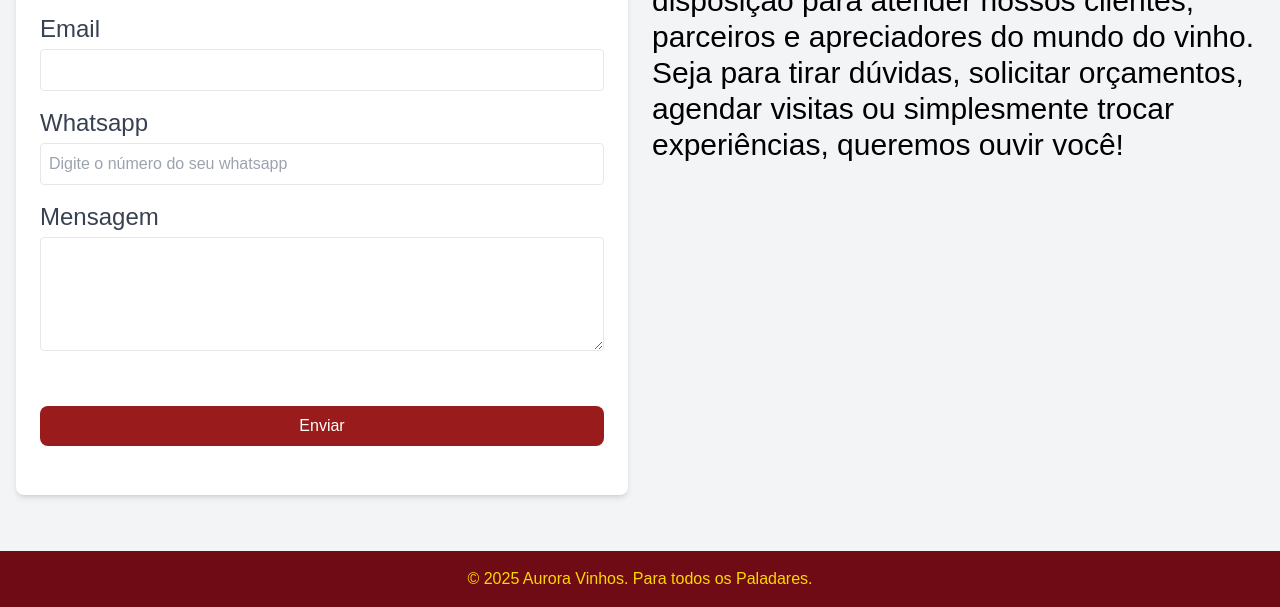
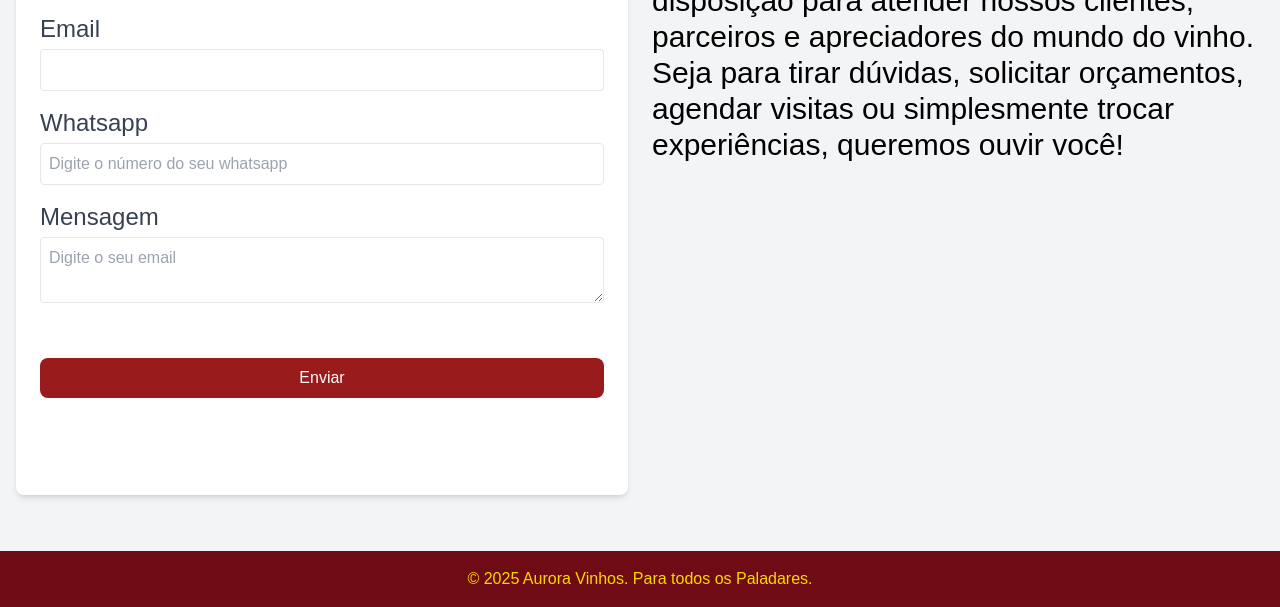
Before and after one commit to bekabear/Aurora-Vinhos, a website: page src/views/contato.html in a window 1280 px wide. Shown: the part 337-944 px from the top of the page. Drawn offline with Linux system fonts and the light colour scheme; files whose address does not match are found by name.

Commit message:
terminamos

```diff
--- a/src/views/contato.html
+++ b/src/views/contato.html
@@ -44,7 +44,7 @@
 
             <div class="mb-4">
                 <label for="mensagem" class="block text-gray-700 text-2xl">Mensagem</label>
-                <textarea id="mensagem" name="mensagem"  class="w-full border rounded p-2 mt-1 focus:ring-2 focus:ring-red-300" required rows="4"></textarea>
+                <textarea id="mensagem" name="mensagem"  class="w-full border rounded p-2 mt-1 focus:ring-2 focus:ring-red-300" required placeholder="Digite o seu email"></textarea>
             </div>
 
 
```
